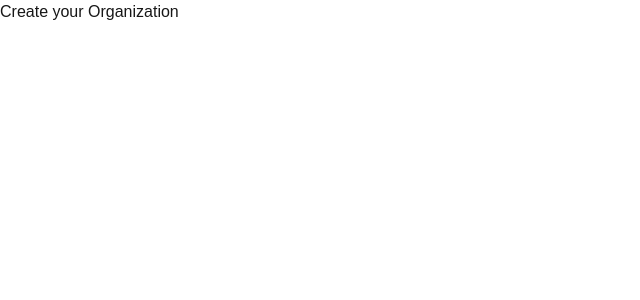
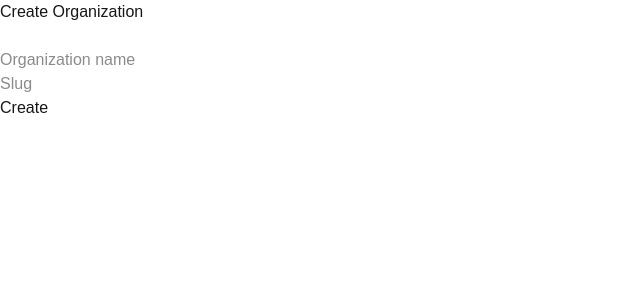
Before and after one commit to Nishant840/tenantly, a Next.js app: page /onboarding in a window 1280 px wide. Shown: the top 300 px of the page, without its empty margins (0-640 px from the left). Built offline with nearby package versions, Linux system fonts and the light colour scheme.

Commit message:
created onboarding page and implemented adding organization logic

```diff
--- /dev/null
+++ b/app/api/organizations/route.ts
@@ -0,0 +1,56 @@
+import { getServerSession } from "next-auth";
+import { NextResponse } from "next/server";
+import authOptions from "@/lib/auth-options";
+import {prisma} from "@/lib/prisma"
+
+export async function POST(req: Request){
+    const session = await getServerSession(authOptions);
+
+    if(!session?.user?.email){
+        return NextResponse.json(
+            {error: "Unauthorized"},
+            {status: 401}
+        )
+    }
+
+    const body = await req.json();
+    const {name, slug } = body;
+
+    if(!name || !slug){
+        return NextResponse.json(
+            {error: "Name and slug are required"},
+            {status: 400}
+        );
+    }
+
+    const user = await prisma.user.findUnique({
+        where: {email: session.user.email}
+    })
+
+    if(!user){
+        return NextResponse.json(
+            {error: "User not found"},
+            {status: 404}
+        )
+    }
+
+    const org = await prisma.$transaction(async (tx)=>{
+        const organization = await tx.organization.create({
+            data: {name, slug}
+        });
+
+        await tx.orgMembership.create({
+            data: {
+                role: "OWNER",
+                userId: user.id,
+                organizationId: organization.id
+            },
+        });
+
+        return organization;
+    })
+
+    return NextResponse.json({
+        org
+    })
+}
--- a/app/onboarding/page.tsx
+++ b/app/onboarding/page.tsx
@@ -1,8 +1,44 @@
+"use client"
+
+import { useRouter } from "next/navigation";
+import { useState } from "react"
 
 export default function OnboardingPage(){
-    return <div>
-        <h1>
-            Create your Organization
-        </h1>
-    </div>
+    const [name,setName] = useState("");
+    const [slug,setSlug] = useState("")
+    const router = useRouter();
+
+    async function handleSubmit(e: React.FormEvent){
+        e.preventDefault();
+
+        const res = await fetch("/api/organizations",{
+            method: "POST",
+            headers: {"Content-type":"application/json"},
+            body: JSON.stringify({name,slug}),
+        });
+
+        if(res.ok){
+            router.push("/dashboard");
+        }
+        else{
+            alert("Failed to create organization");
+        }
+    }
+    return(
+        <form onSubmit={handleSubmit}>
+            <h1>Create Organization</h1>
+            <br />
+            <input placeholder="Organization name"
+                   value={name}
+                   onChange={(e)=>{setName(e.target.value)}}
+            />
+            <br />
+            <input placeholder="Slug"
+                   value={slug}
+                   onChange={(e)=>{setSlug(e.target.value)}}
+            />
+            <br />
+            <button type="submit" >Create</button>
+        </form>
+    )
 }
```
